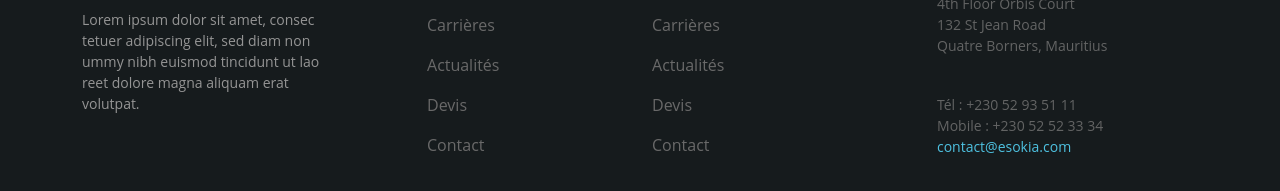
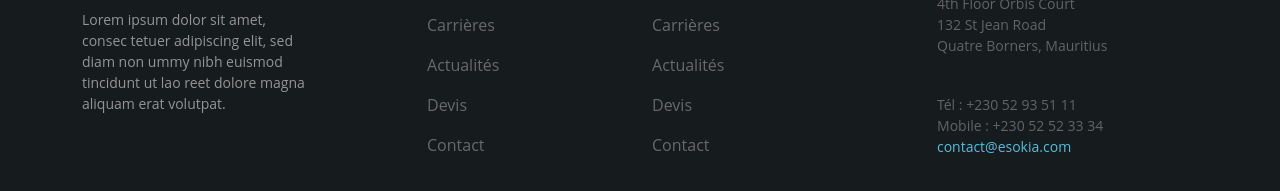
Before and after one commit to tarunmungurah/Test-Senior, a website with bundled scripts: page index_test_senior.html in a window 1280 px wide. Shown: the part 3139-3330 px from the top of the page. Built offline with nearby package versions, Linux system fonts and the light colour scheme; files whose address does not match are found by name.

Commit message:
10/10/22

```diff
--- a/index_test_senior.html
+++ b/index_test_senior.html
@@ -256,10 +256,10 @@
                         <img src="dist/images/esokia_logo.png">
                     </div>
                     <div class="footers-info">
-                        <p class="footers__info">Lorem ipsum dolor sit amet, consec <br>
-                            tetuer adipiscing elit, sed diam non <br>
-                            ummy nibh euismod tincidunt ut lao <br>
-                            reet dolore magna aliquam erat<br>
+                        <p class="footers__info">Lorem ipsum dolor sit amet, consec
+                            tetuer adipiscing elit, sed diam non
+                            ummy nibh euismod tincidunt ut lao
+                            reet dolore magna aliquam erat
                             volutpat.</p>
                     </div>
                 </div>
--- a/src/scss/block/_services.scss
+++ b/src/scss/block/_services.scss
@@ -1,8 +1,8 @@
 .services {
-
     // padding: 30px;
     border-top: 4px solid $blue;
     position: relative;
+    padding: 62px 0 66px 0;
 
     &:before {
         content: "";
@@ -16,8 +16,6 @@
         left: 50%;
         transform: translateX(-50%);
     }
-
-        padding: 62px 0 66px 0;
 
     &__title {
         margin: 0 0 21px 0;
@@ -58,7 +56,6 @@
         // margin: 0px;
     }
 
-
     .fa {
         margin-top: 15px;
     }
--- a/src/scss/helpers/_variables.scss
+++ b/src/scss/helpers/_variables.scss
@@ -12,7 +12,8 @@ $colors: (
   dove-gray: #696969,
   woodsmoke: #161b1d,
   cloud: #c7c5c1,
-  shadow: #1e2d2b
+  shadow: #1e2d2b,
+  corduroy: #636464
 );
 
 $size: (
@@ -48,6 +49,8 @@ $dove-gray: map-get($colors, dove-gray);
 $woodsmoke: map-get($colors, woodsmoke);
 $cloud: map-get($colors, cloud);
 $shadow: map-get($colors, shadow);
+$corduroy: map-get($colors, corduroy);
+
 
 
 
--- a/src/scss/layout/_footer.scss
+++ b/src/scss/layout/_footer.scss
@@ -9,9 +9,10 @@
     }
 
     &__info {
-        color: #959595;
+        color: $grey;
         font-size: 14px;
         margin-bottom: 50px;
+        max-width: 225px;
 
         @include media-breakpoint-up(lg) {
             margin-bottom: 0;
@@ -25,13 +26,13 @@
     }
 
     &__address {
-        color: #636464;
+        color: $corduroy;
         font-size: 14px;
         margin-bottom: 38px;
     }
 
     &__number {
-        color: #636464;
+        color: $corduroy;
         font-size: 14px;
     }
 
```
Also changed, not shown: dist/css/main.min.css. Lines whose indentation alone changed are shown as unchanged.
